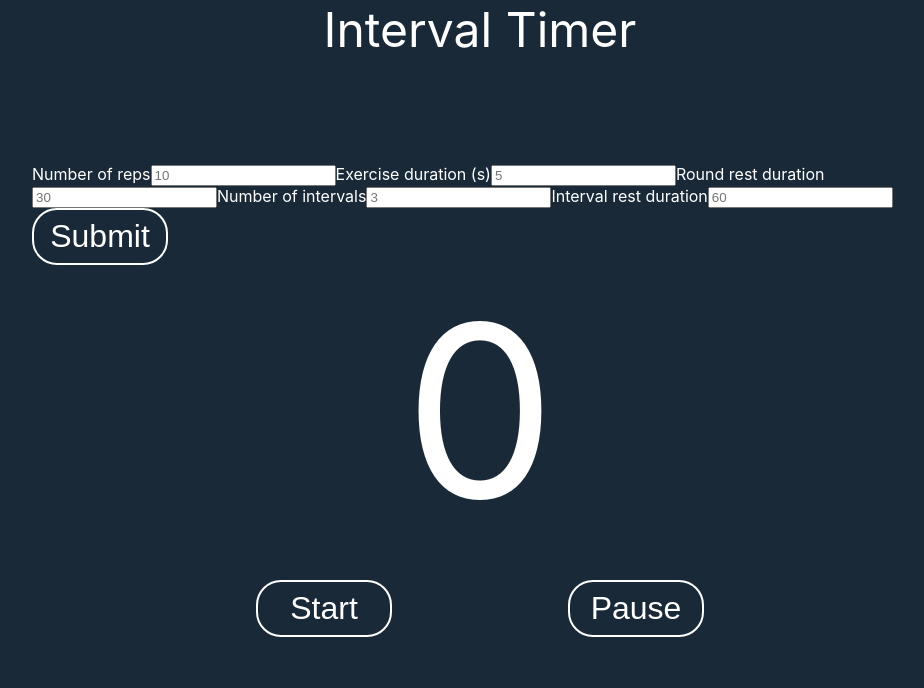
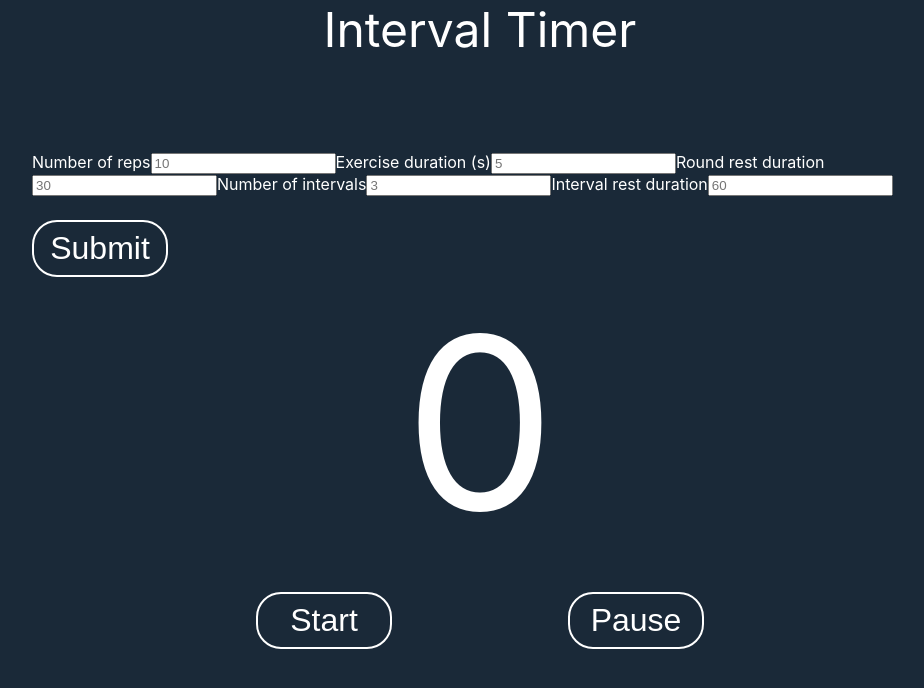
Before and after one commit to michaelrabbai/interval-timer, a React (Create React App) app: page / in a window 1280 px wide. Shown: the top 688 px of the page, without its empty margins (160-1084 px from the left). Built offline with nearby package versions, Linux system fonts and the light colour scheme; the HTML template or start-up script is replaced by a standard one.

Commit message:
add and styling for submit Button

```diff
--- a/src/components/Button.js
+++ b/src/components/Button.js
@@ -3,7 +3,7 @@ import classes from './Button.module.css';
 const Button = props => {
   return (
     <button
-      className={classes.button}
+      className={`${classes.button} ${props.type === 'submit' ? classes.submit : ''}`}
       type={props.type || 'button'}
       onClick={props.onClick}
     >
--- a/src/components/Button.module.css
+++ b/src/components/Button.module.css
@@ -12,6 +12,10 @@
 
 .button:hover,
 .button:active {
-  border: 2px solid #409BF0;
-  color: #409BF0;
+  border: 2px solid #409bf0;
+  color: #409bf0;
 }
+
+.submit {
+  margin-top: 1.5rem;
+}
```
